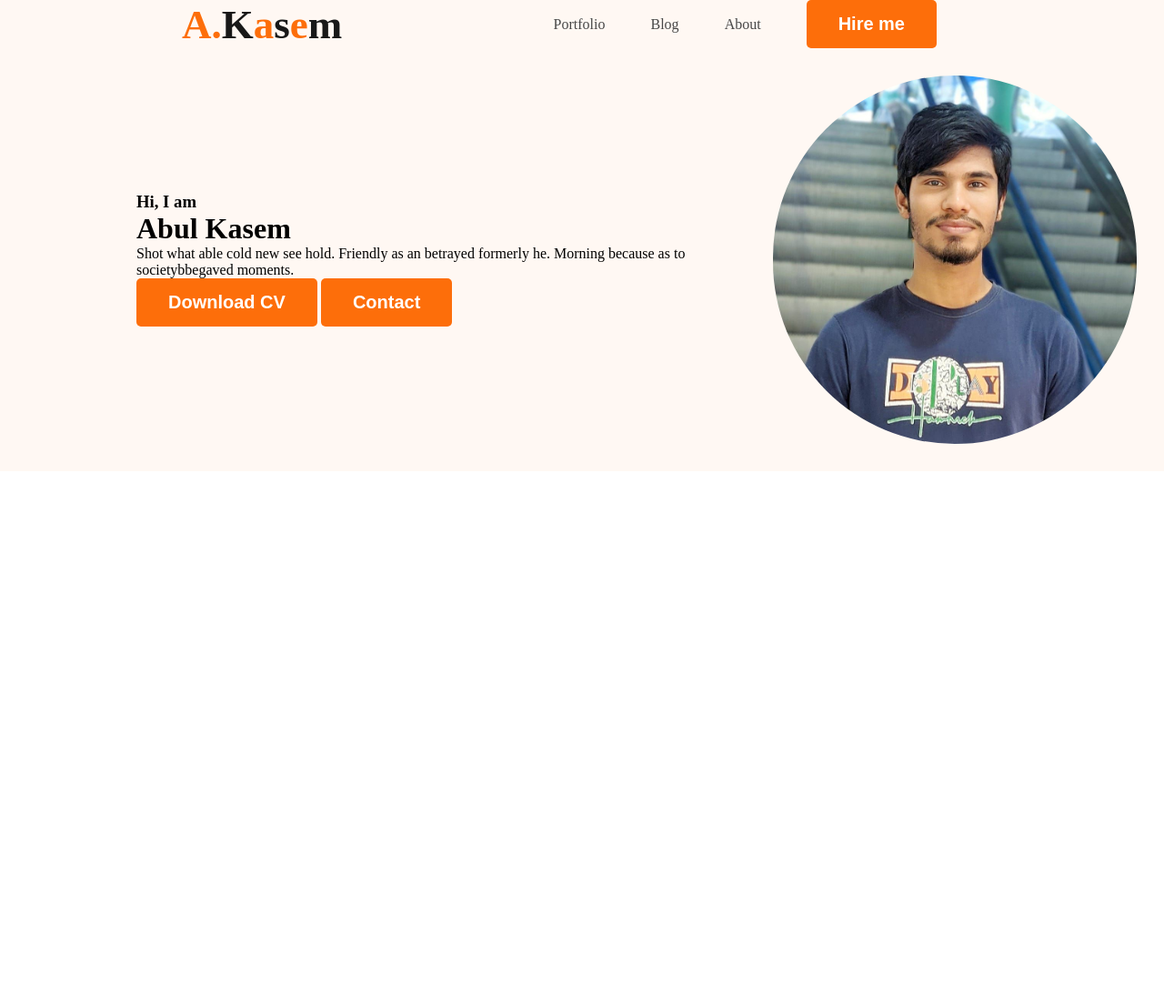
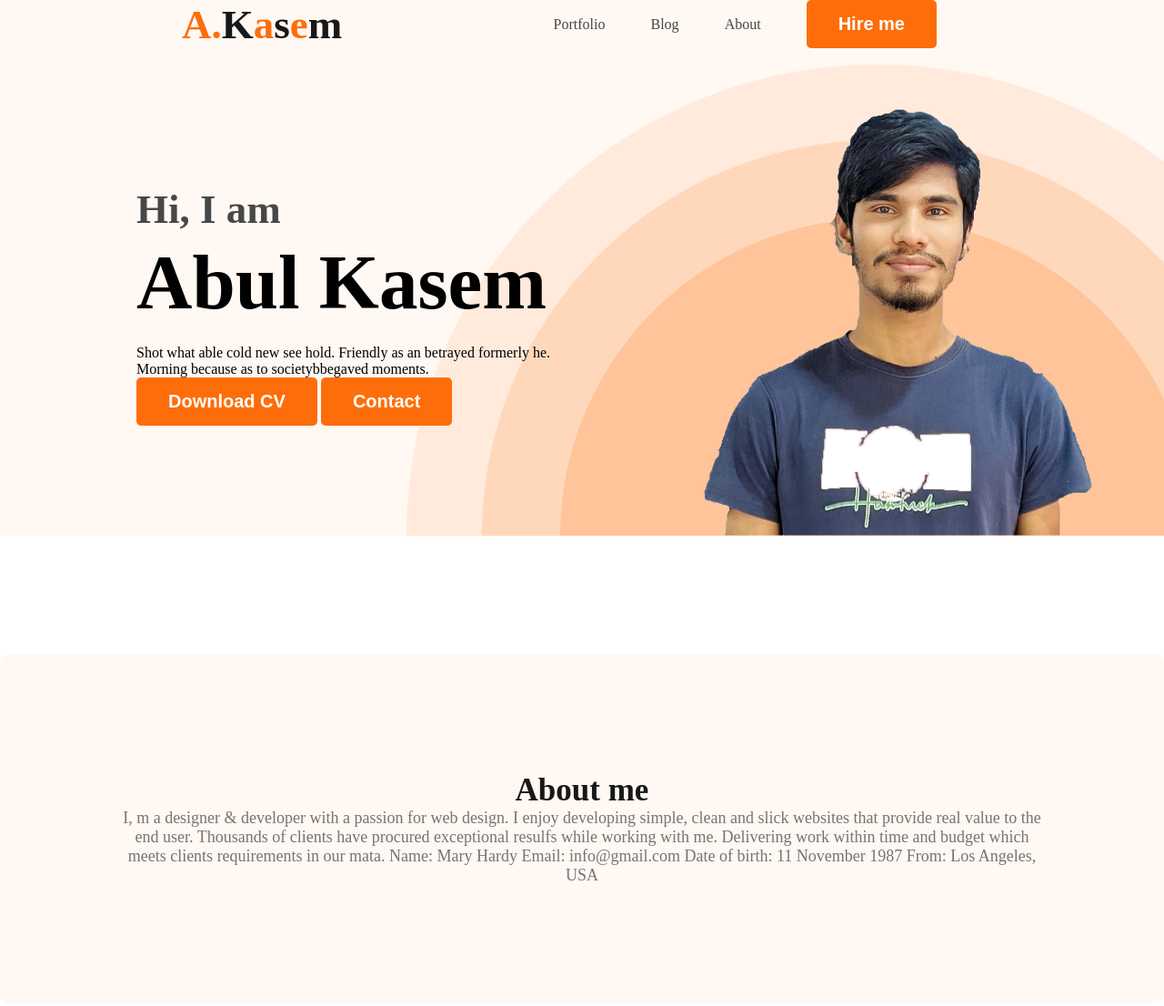
Before and after one commit to abulkasem6578/my-portfolio, a plain HTML site: page index.html in a window 1280 px wide. Shown: the whole page at 91% size. Before the commit the page ends 800 px from the top, so only its background shows below. Drawn offline with Linux system fonts and the light colour scheme.

Commit message:
added about section

```diff
--- a/index.html
+++ b/index.html
@@ -24,15 +24,28 @@
             <div class="banner-content">
                 <h3 class="banner-greeting">Hi, I am</h3>
                 <h1 class="banner-title">Abul Kasem</h1>
-                <p>Shot what able cold new see hold. Friendly as an betrayed formerly he. Morning because as to societybbegaved moments.</p>
+                <p class="bsnner-descrip">Shot what able cold new see hold. Friendly as an betrayed formerly he. Morning because as to societybbegaved moments.</p>
                 <button class="btn-style">Download CV</button>
                 <button class="btn-style">Contact</button>
             </div>
-            <img class="profile-pic" src="./306237966_1467800873688028_8388050984321677522_n.jpg" alt="A. Kasem">
+            <img class="profile-pic" src="Kasem..png" alt="A. Kasem">
         </div>
     </header>
     <main>
-
+        <section class="about">
+            <h3 class="sec-title">About me</h3>
+            <p class="sec-descrip">
+                 I, m a designer & developer with a passion for web design. I enjoy                  developing simple, clean and slick websites that provide real value                  to the end user. Thousands of clients have procured exceptional                  resulfs while working with me. Delivering work within time and budget                  which meets clients requirements in our mata.
+                 Name:
+                 Mary Hardy
+                 Email:
+                 info@gmail.com
+                 Date of birth:
+                 11 November 1987
+                 From:
+                 Los Angeles, USA
+            </p>
+        </section>
     </main>
     <footer>
 
--- a/style.css
+++ b/style.css
@@ -51,16 +51,59 @@ nav a {
 /* header style */
 .header {
     background-color: #fff8f3;
+    background-image: url("header_bg.png");
+    background-repeat: no-repeat;
+    background-position: bottom right;
 }
 
 .banner {
-    padding: 30px 30px 30px 150px;
+    padding: 30px 30px 0px 150px;
     display: flex;
     align-items: center;
+    justify-content: space-between;
 }
 
-.profile-pic {
-    width: 400px;
-    border: 0;
-    border-radius: 200px;
+.banner-content {
+    max-width: 500px;
+
 }
+
+.banner .profile-pic {
+    width: 500px;
+}
+
+.banner-greeting {
+    font-size: 45px;
+    color: #474747;
+    margin-bottom: 0;
+}
+
+.banner-title {
+    font-size: 85px;
+    font-weight: 700;
+    margin-top: 5px;
+    margin-bottom: 20px;
+}
+
+/* main section style */
+
+.sec-title {
+    color: #181818;
+    text-align: center;
+    font-size: 35px;
+    font-weight: 700;
+}
+
+.sec-descrip {
+    color: #757575;
+    text-align: center;
+    font-size: 18px;
+}
+/* about section style */
+
+.about {
+    padding: 130px;
+    border-radius: 10px;
+    background: #fff8f3;
+    margin: 130px 0px;
+}
```
Also changed, not shown: Kasem..png (added), developer.png (added), hardy.png (added), header_bg.png (added), icons/facebook.png (added), icons/insta.png (added), icons/js.png (added), icons/mongo.png (added), icons/nodejs.png (added), icons/react.png (added), icons/twitter.png (added).
